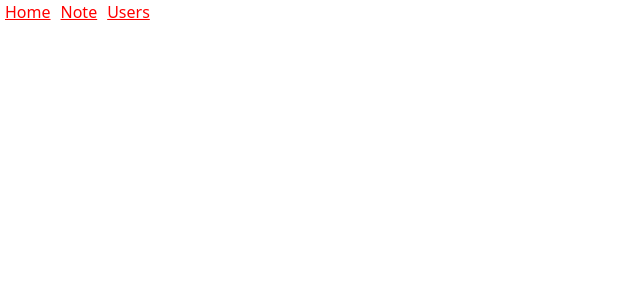
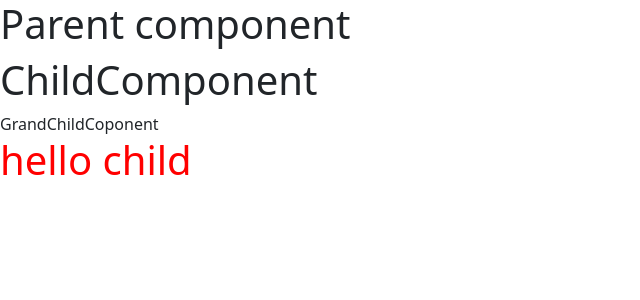
Before and after one commit to Manojkumarfsd/React-Testforbranch, a React (Vite) app: page / in a window 1280 px wide. Before the commit this address had no page. Shown: the top 300 px of the page, without its empty margins (0-640 px from the left). Built offline with nearby package versions, Linux system fonts and the light colour scheme.

Commit message:
props drilling simple example

```diff
--- a/src/App.jsx
+++ b/src/App.jsx
@@ -1,39 +1,15 @@
 import React from 'react'
-import Home from './components/Home'
-import Note from './components/Note'
-import Users from './components/Users'
-import Notes from './components/Notes'
-import {Link, BrowserRouter as Router, Routes, Route } from "react-router-dom";
+import ChildComponent from './components/ChildComponent';
 
-
-
-function App({notes}) {
-  let style={color:'red', padding:5}
+function App() {
+  const message = 'hello child';
   return (
     <div>
-<Router>
-  <div>
-    <Link to='/Home'style={style}>Home</Link>
-    <Link to='/Note'style={style}>Note</Link>
-    <Link to='/Users'style={style}>Users</Link>
-
-
-  </div>
-  <Routes>
-
-    <Route path='/Home' element={<Home/>}/>
-    <Route path='/Note' element={<Note notes={notes}/>}/>
-    <Route path='/Users' element={<Users/>}/>
-    <Route path='notes/:noteid' element={<Note notes={notes}/>}/>
-
-
-  </Routes>
-</Router>
-
-
+      <h1>Parent component</h1>
+      <ChildComponent message={message}/>
 
     </div>
   )
 }
 
-export default App;
+export default App
--- /dev/null
+++ b/src/components/ChildComponent.jsx
@@ -0,0 +1,17 @@
+import React from 'react'
+import GrandChildComponent from './GrandChildComponent'
+
+function ChildComponent({message}) {
+
+  return (
+    <div>
+        <h1>ChildComponent </h1>
+        <GrandChildComponent message={message}/>
+
+
+    </div>
+
+  )
+}
+
+export default ChildComponent
--- /dev/null
+++ b/src/components/GrandChildComponent.jsx
@@ -0,0 +1,11 @@
+import React from 'react'
+
+function GrandChildCoponent({message}) {
+  return (
+    <div>GrandChildCoponent
+      <div><h1 style={{color:'red'}}>{message}</h1></div>
+    </div>
+  )
+}
+
+export default GrandChildCoponent
--- a/src/components/Home.jsx
+++ /dev/null
@@ -1,11 +0,0 @@
-import React from 'react'
-
-function Home() {
-  return (
-    <div>Home
-        hello how are you Genius
-    </div>
-  )
-}
-
-export default Home
--- a/src/components/Note.jsx
+++ /dev/null
@@ -1,23 +0,0 @@
-import React from 'react'
-import { Link } from 'react-router-dom';
-
-function Note({notes}){
-
-
-return(
-
-   <div><h1>Note components</h1>
-
-      <ul>
-         {
-            notes.map(note=>{
-               return <li key={note.id}><Link to={`/Note/${node.id}`}>{note.content}</Link></li>
-            })
-         }
-
-      </ul>
-      </div>
-
-)
-}
-export default Note;
--- a/src/components/Notes.jsx
+++ /dev/null
@@ -1,18 +0,0 @@
-import React from 'react'
-import { useParams } from 'react-router-dom';
-
-function Notes({notes}) {
-  const id= useParams().noteid;
-  const note = notes.find(n=>{n.id===Number(id)});
-  return (
-    <div>Notes
-        <h1>Notes</h1>
-        <h2>{note.content}</h2>
-        <ul>
-
-        </ul>
-    </div>
-  )
-}
-
-export default Notes
--- a/src/components/Users.jsx
+++ /dev/null
@@ -1,9 +0,0 @@
-import React from 'react'
-
-function Users() {
-  return (
-    <div>Users</div>
-  )
-}
-
-export default Users;
```
